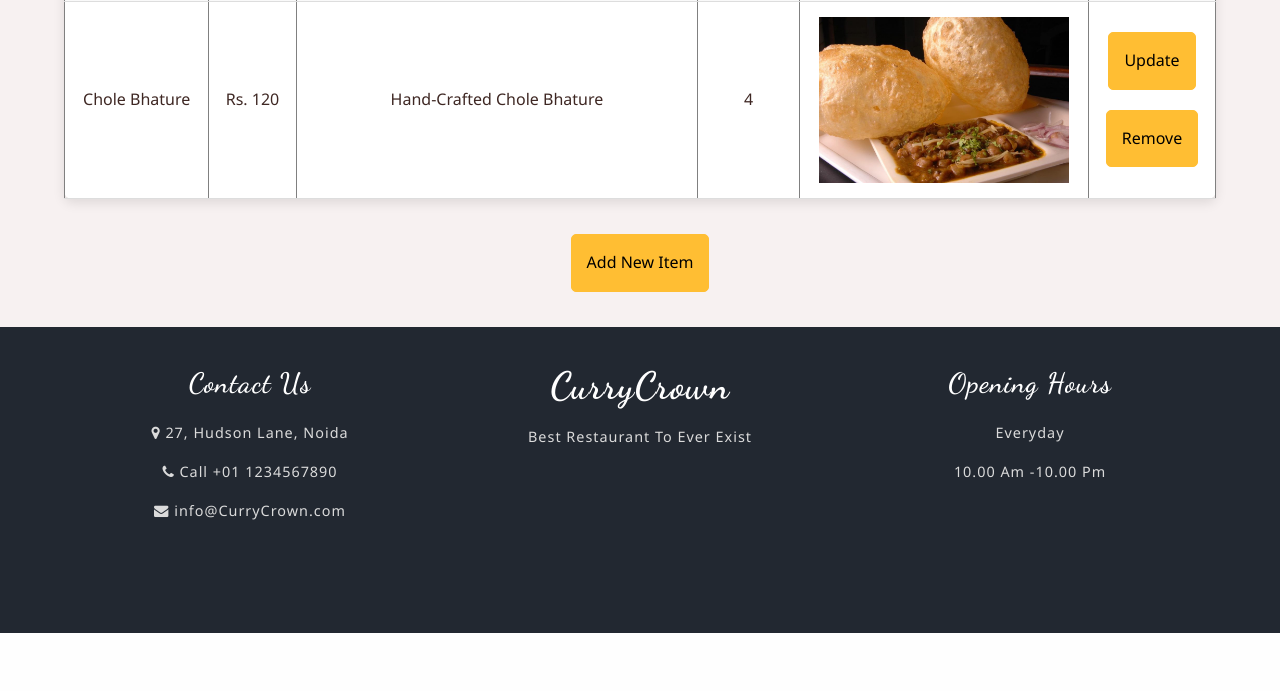
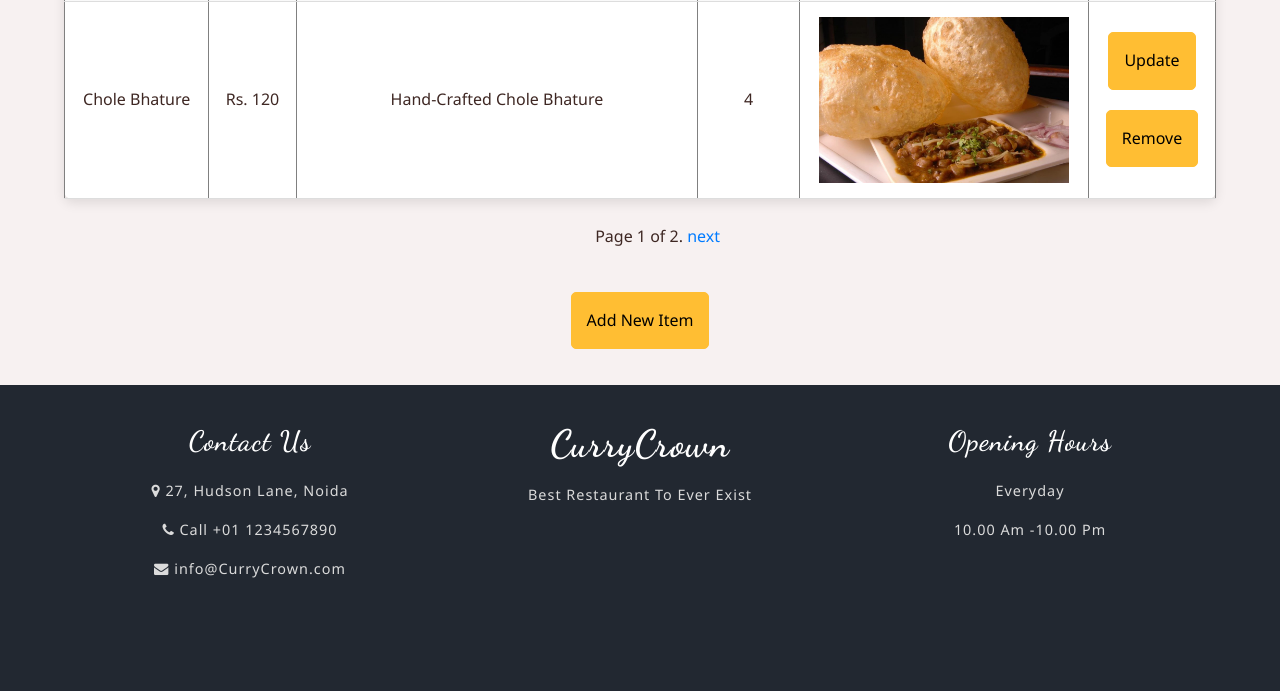
Before and after one commit to PrakharTTN/pythonBootcamp, a Django app: page /management/view/ in a window 1280 px wide. Shown: the part 1199-1890 px from the top of the page. Before the commit the page ends 1832 px from the top, so only its background shows below. Run offline with Django 5.2, Linux system fonts and the light colour scheme; a user stored in the database is signed in; data comes from the database, SQL or seed files in the repository; some libraries are stand-ins or nearby versions.

Commit message:
Updated: Added <div> for Pagination

```diff
--- a/Week_4_Django/14-Django/currycrown/management/templates/management/view_menu.html
+++ b/Week_4_Django/14-Django/currycrown/management/templates/management/view_menu.html
@@ -55,6 +55,21 @@
         <br>
         <!-- Add New Item Button -->
         <div style="margin-left: auto; margin-right: auto; max-width: 50%; text-align: center">
+            <div class="pagination" style="margin-left: 43%; margin-bottom: 5%;">
+                <span class="step-links">
+                    {% if menu_items.has_previous %}
+                            <a href="?page={{ menu_items.previous_page_number }}">previous</a>
+                    {% endif %}
+
+                    <span class="current">
+                        Page {{ menu_items.number }} of {{ menu_items.paginator.num_pages }}.
+                    </span>
+
+                    {% if menu_items.has_next %}
+                        <a href="?page={{ menu_items.next_page_number }}">next</a>
+                    {% endif %}
+                </span>
+            </div>
         <a href="{% url 'management:add_menu_item' %}">
             <button  class="add-item-btn">Add New Item</button>
         </a>
```
